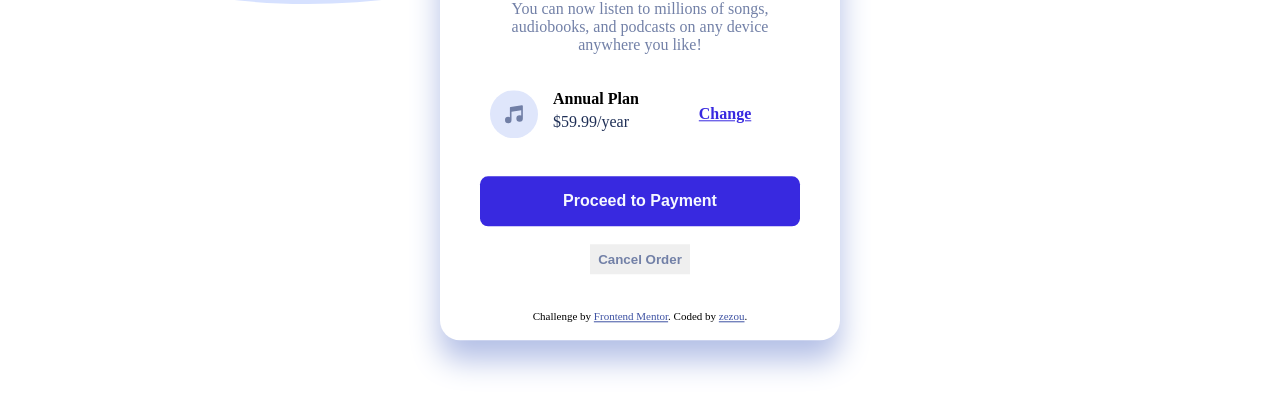
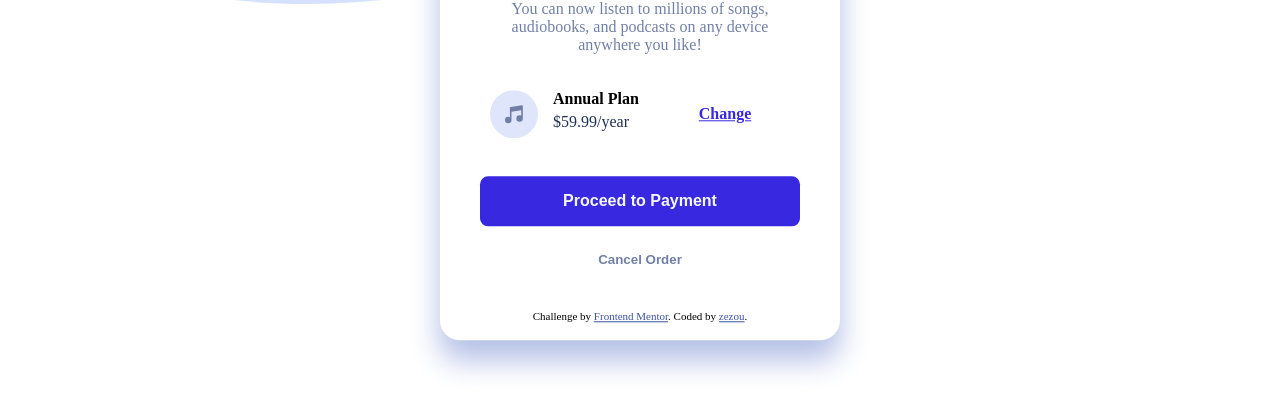
Before and after one commit to Zezou/order-summary-component, a plain HTML site: page index.html in a window 1280 px wide. Shown: the part 384-796 px from the top of the page. Drawn offline with Linux system fonts and the light colour scheme.

Commit message:
Spelling

```diff
--- a/style.css
+++ b/style.css
@@ -63,7 +63,7 @@ body {
   width: 60%;
 }
 .cancel-button {
-  backgroud-color: transparent;
+  background-color: transparent;
   border: none;
   color: hsl(224, 23%, 55%);
   cursor: pointer;
```
